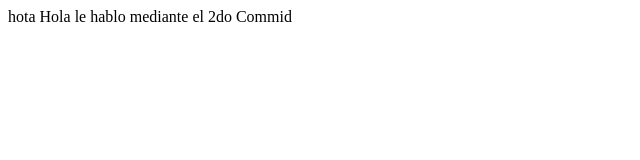
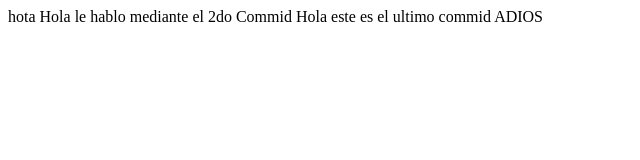
Before and after one commit to Gustavo-Marquez-Mendieta/1mer-Proyecto-de-Marzo, a plain HTML site: page index.html in a window 1280 px wide. Shown: the whole page, without its empty margins (0-640 px from the left). Drawn offline with Linux system fonts and the light colour scheme.

Commit message:
3cer Commind

```diff
--- a/index.html
+++ b/index.html
@@ -1,4 +1,8 @@
 <html>
     hota
     Hola le hablo mediante el 2do Commid
+
+
+    Hola este es el ultimo commid
+    ADIOS
 </html>
```
